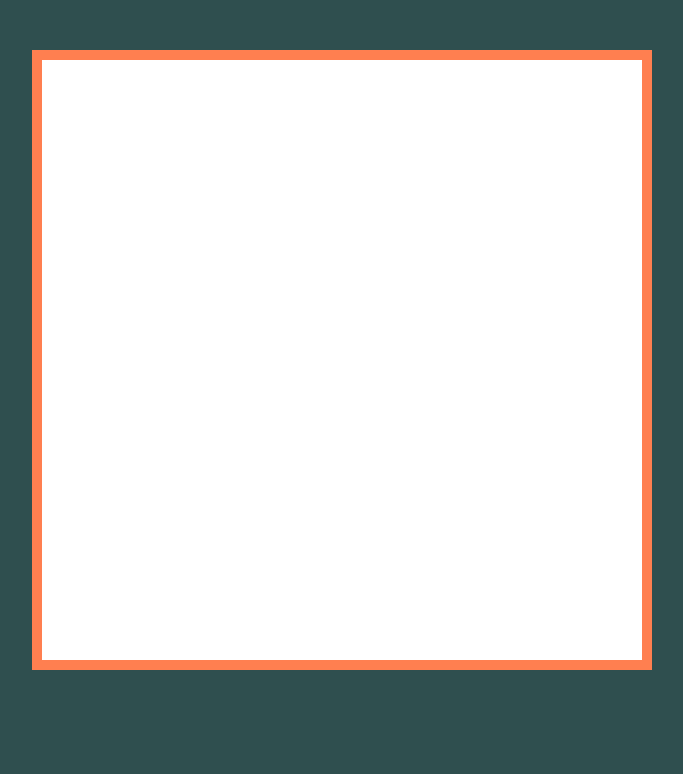
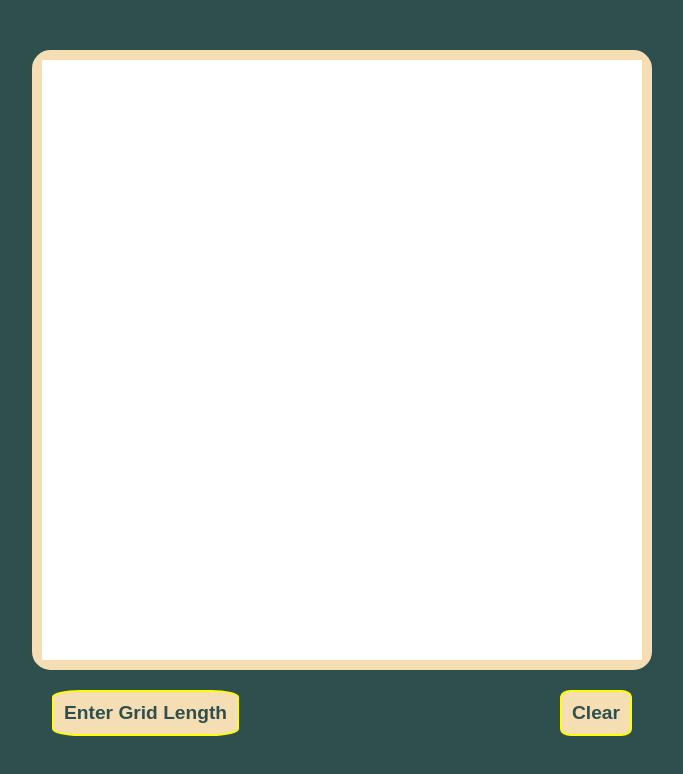
Before and after one commit to agile-learning-institute/member-moses-etch-a-sketch, a plain HTML site: page index.html in a window 1280 px wide. Shown: the whole page, without its empty margins (298-981 px from the left). Drawn offline with Linux system fonts and the light colour scheme.

Commit message:
Add buttons for entering grid length and clearing pad

```diff
--- a/index.html
+++ b/index.html
@@ -8,8 +8,15 @@
     <title>Etch-a-Sketch Project</title>
   </head>
   <body>
-    <div class="frame">
-      <div class="container"></div>
+    <div class="outer-cont">
+      <div class="frame">
+        <div class="container"></div>
+      </div>
+
+      <div class="buttons">
+        <button class="grid-length">Enter Grid Length</button>
+        <button class="clear">Clear</button>
+      </div>
     </div>
   </body>
 </html>
--- a/styles/style.css
+++ b/styles/style.css
@@ -12,7 +12,8 @@ body {
 }
 
 .frame {
-    border: 10px solid coral;
+    border: 10px solid wheat;
+    border-radius: 3%;
 }
 .container {
   background-color: white;
@@ -23,10 +24,34 @@ body {
   justify-content: space-between;
 }
 
-
-
 .square {
   /* flex-grow: 1; */
   width: calc(600px / 10);
   height: calc(600px / 10);
 }
+
+.buttons {
+display: flex;
+justify-content: space-between;
+}
+
+button {
+    background-color: wheat;
+    font-size: larger;
+    font-weight: bolder;
+    color: darkslategray;
+    margin: 20px;
+    padding: 10px;
+    border-radius: 15%;
+    border: 2px solid yellow;
+}
+
+button:hover {
+    transform: scale(1.1);
+  }
+
+  button:active {
+    transform: scale(1.1);
+    background-color: whitesmoke;
+    color: darkslategray;
+  }
```
